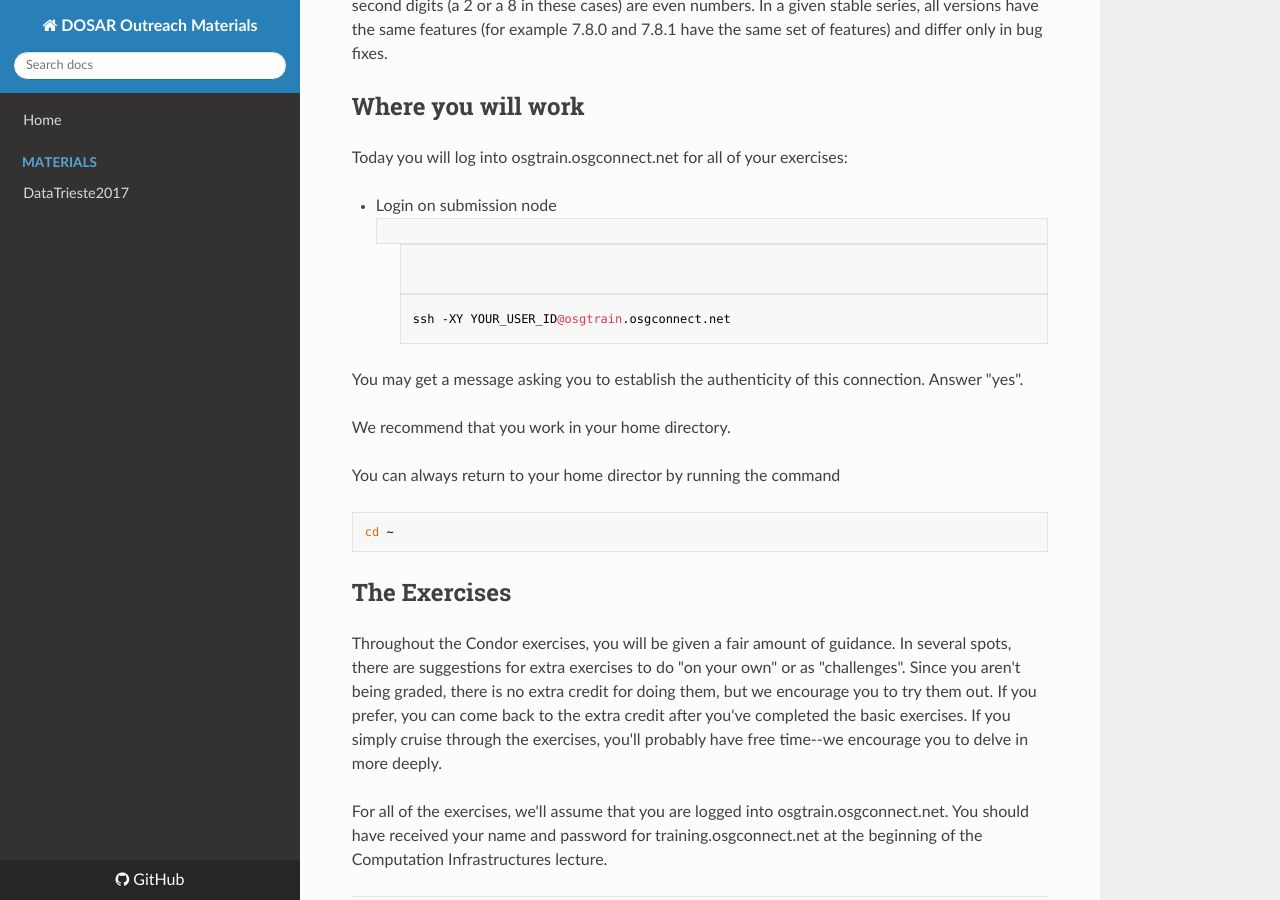
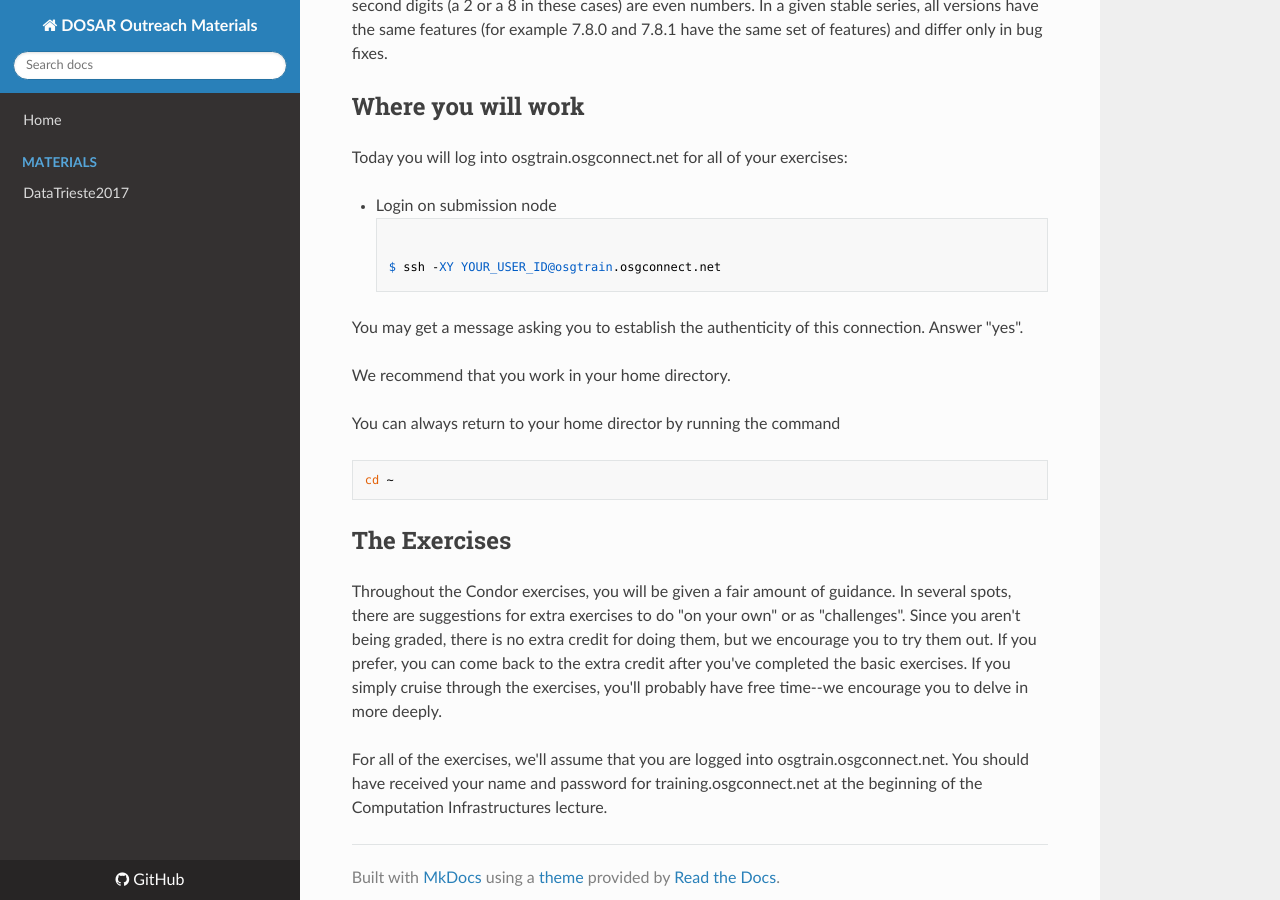
Before and after one commit to opensciencegrid/dosar, an MkDocs documentation site: the page built from docs/Materials/Introduction.md, in a window 1280 px wide and 900 px high, scrolled down 531 px. Built offline with MkDocs 1.6.1, drawn with Linux system fonts in a browser that asks for light colours; nearby versions of some CDN libraries; old or Windows-style settings are respelled for this version of MkDocs.

Commit message:
Update Introduction.md

```diff
--- a/docs/Materials/Introduction.md
+++ b/docs/Materials/Introduction.md
@@ -16,8 +16,8 @@ Condor has two coexisting types of releases at any given time: stable and develo
 
 Today you will log into osgtrain.osgconnect.net for all of your exercises:
 
-   * Login on submission node <pre class="screen"><code>
-> ssh -XY YOUR_USER_ID@osgtrain.osgconnect.net
+   * Login on submission node <pre><code>
+$ ssh -XY YOUR_USER_ID@osgtrain.osgconnect.net
 </code></pre>
 
 You may get a message asking you to establish the authenticity of this connection. Answer "yes".
```
